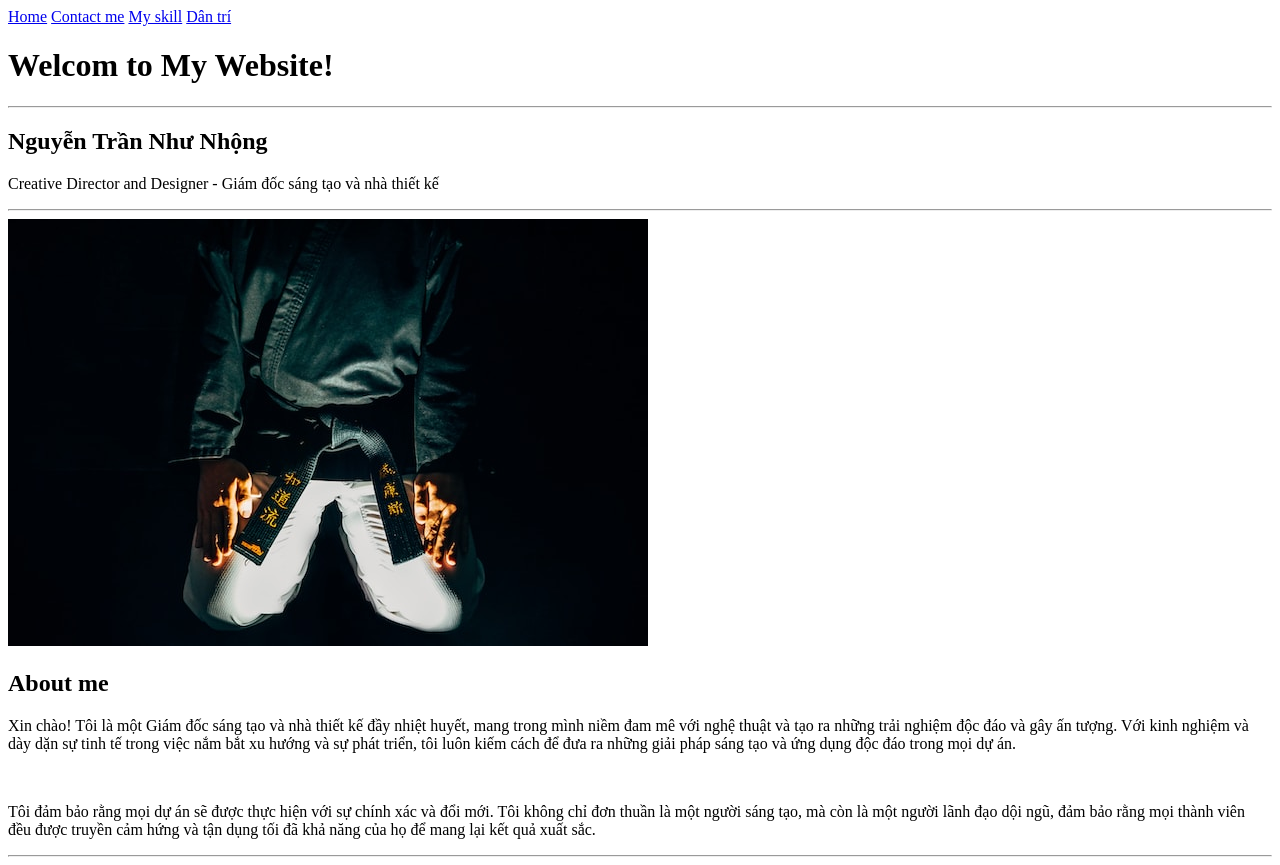
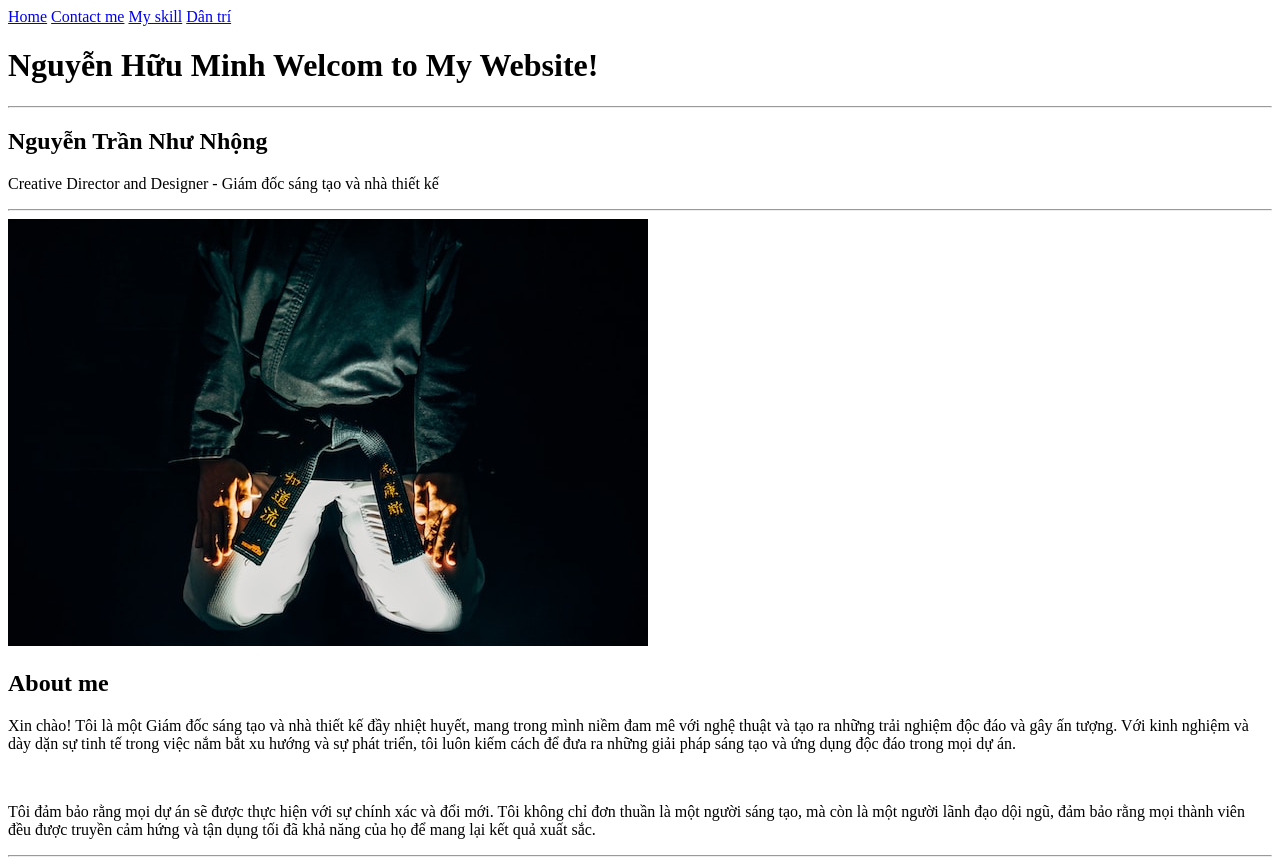
Before and after one commit to TrongThanh2007/duan1, a plain HTML site: page index.html in a window 1280 px wide. Drawn offline with Linux system fonts and the light colour scheme.

Commit message:
Mai Trong Thanh day source

```diff
--- a/index.html
+++ b/index.html
@@ -11,7 +11,7 @@
 	<a href="./more-info/contact.html" target="_blank">Contact me</a>
 	<a href="https://vnexpress.net/" target="_self">My skill</a>
     <a href="https://dantri.com.vn/" target="_top">Dân trí</a>
-    <h1>Welcom to My Website!</h1>
+    <h1>Nguyễn Hữu Minh Welcom to My Website!</h1>
     <hr>
     <h2>Nguyễn Trần Như Nhộng</h2>
     <p>Creative Director and Designer - Giám đốc sáng tạo và nhà thiết kế</p>
```
